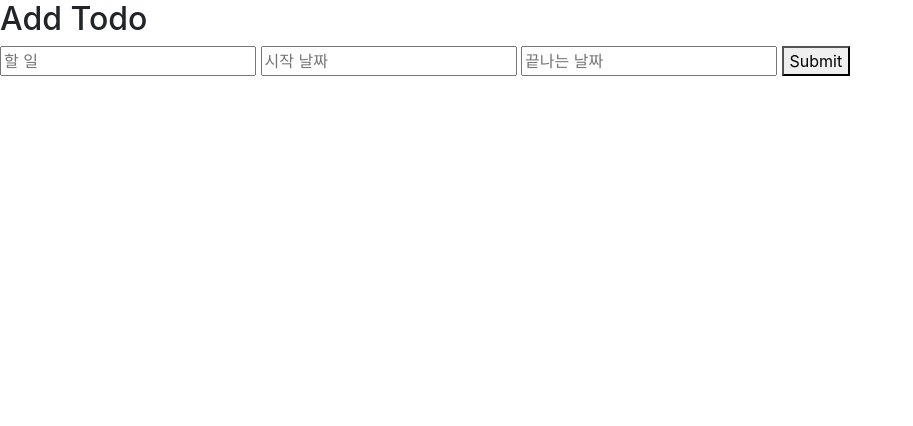
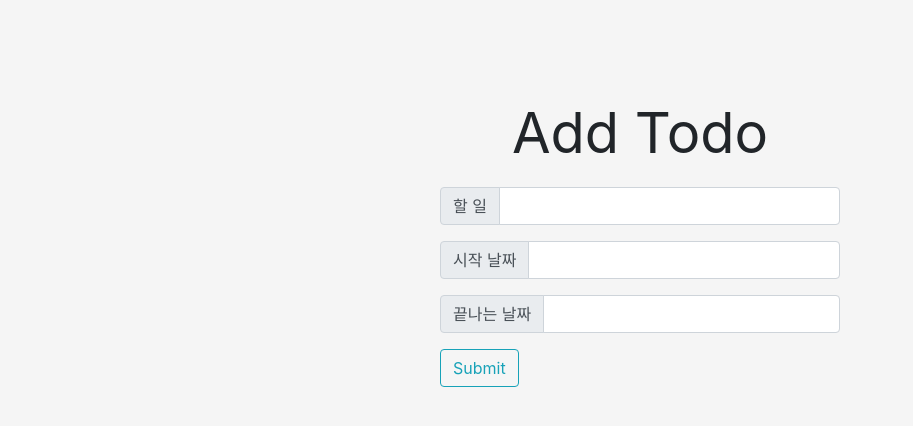
Before and after one commit to moorekwon/Team5_Todo-List, a Django app: page /add_todo/ in a window 1280 px wide. Shown: the top 426 px of the page, without its empty margins (0-913 px from the left). Run offline with Django 3.2, Linux system fonts and the light colour scheme; some libraries are stand-ins or nearby versions.

```diff
--- a/app/main/urls.py
+++ b/app/main/urls.py
@@ -8,5 +8,5 @@ urlpatterns = [
     path('add_todo/', views.add_todo, name='add-todo'),
     path('update_todo/<int:pk>/', views.update_todo, name='update-todo'),
     path('delete_todo/<int:pk>/', views.delete_todo, name='delete-todo'),
-    path('search_todo/', views.search_todo, name='search-todo')
+    # path('check_todo/<int:pk>/', views.check_todo, name='check-todo')
 ]
--- a/app/main/views.py
+++ b/app/main/views.py
@@ -2,24 +2,19 @@ from django.shortcuts import render, redirect
 
 # Create your views here.
 from main.filters import SearchFilter
-from main.models import Todo
+from main.models import Todo, TodoStatus
 
 
 def index(request):
-    todo_items = Todo.objects.all().order_by('end_date')
+    search_text = request.GET.get('search_text')
+    query = Todo.objects.all()
+    if search_text:
+        todo_items = query.filter(text__contains=search_text)
+    else:
+        todo_items = query
 
     context = {
-        'todo_items': todo_items
-    }
-    return render(request, 'main/index.html', context)
-
-
-def search_todo(request):
-    search_list = Todo.objects.all()
-    search_filter = SearchFilter(request.GET, queryset=search_list)
-
-    context = {
-        'search_filter': search_filter
+        'todo_items': todo_items,
     }
     return render(request, 'main/index.html', context)
 
@@ -30,7 +25,6 @@ def add_todo(request):
         text = request.POST['text']
         start_date = request.POST['start_date']
         end_date = request.POST['end_date']
-        # priority = str(request.POST['priority'])
 
         Todo.objects.create(author=author, text=text, start_date=start_date, end_date=end_date)
         return redirect('main:index')
@@ -45,7 +39,6 @@ def update_todo(request, pk):
         todo.text = request.POST['text']
         todo.start_date = request.POST['start_date']
         todo.end_date = request.POST['end_date']
-        # todo.priority = str(request.POST['priority'])
         todo.save()
         return redirect('main:index')
     else:
@@ -58,3 +51,15 @@ def update_todo(request, pk):
 def delete_todo(request, pk):
     Todo.objects.get(pk=pk).delete()
     return redirect('main:index')
+
+
+# def check_todo(request, pk):
+#     todo = Todo.objects.get(pk=pk)
+#     status = request.POST['status']
+#
+#     todo_status = TodoStatus.objects.filter(todo=todo)
+#     if todo_status.exist():
+#         todo_status.delete()
+#     else:
+#         TodoStatus.objects.create(todo=todo, status=status)
+#     return redirect('main:index')
--- a/app/templates/main/add_todo.html
+++ b/app/templates/main/add_todo.html
@@ -1,14 +1,52 @@
 {% extends 'base.html' %}
 
+{% block head %}
+<style>
+    body {
+        width: 400px;
+        margin: 100px auto;
+        background-color: #f5f5f5;
+    }
+
+    h2 {
+        margin-bottom: 20px;
+        text-align: center;
+    }
+</style>
+{% endblock %}
+
 {% block content %}
-<h2>Add Todo</h2>
+<body>
+<h2 class="display-4 font-weight-normal">Add Todo</h2>
 
 <form action="" method="post" enctype="multipart/form-data">
     {% csrf_token %}
-<!--    <input type="number" name="priority" placeholder="우선 순위">-->
-    <input type="text" name="text" placeholder="할 일">
-    <input type="text" onfocus="(this.type='date')" name="start_date" placeholder="시작 날짜">
-    <input type="text" onfocus="(this.type='date')" name="end_date" placeholder="끝나는 날짜">
-    <button type="submit">Submit</button>
+    <div class="input-group mb-3">
+        <div class="input-group-prepend">
+            <span class="input-group-text" id="text">할 일</span>
+        </div>
+        <input type="text" name="text" class="form-control" aria-label="Sizing example input"
+               aria-describedby="inputGroup-sizing-default">
+    </div>
+
+    <div class="input-group mb-3">
+        <div class="input-group-prepend">
+            <span class="input-group-text" id="start_date">시작 날짜</span>
+        </div>
+        <input type="text" onfocus="(this.type='date')" name="start_date" class="form-control"
+               aria-label="Sizing example input"
+               aria-describedby="inputGroup-sizing-default">
+    </div>
+
+    <div class="input-group mb-3">
+        <div class="input-group-prepend">
+            <span class="input-group-text" id="end_date">끝나는 날짜</span>
+        </div>
+        <input type="text" onfocus="(this.type='date')" name="end_date" class="form-control"
+               aria-label="Sizing example input"
+               aria-describedby="inputGroup-sizing-default">
+    </div>
+    <button type="submit" class="btn btn-outline-info">Submit</button>
 </form>
+</body>
 {% endblock %}
--- a/app/templates/members/signin.html
+++ b/app/templates/members/signin.html
@@ -3,9 +3,10 @@
 {% block head %}
 <style>
     .text-center {
+        margin-top: 200px;
         width: 400px;
+        background-color: #f5f5f5;
     }
-
 </style>
 {% endblock %}
 
--- a/app/templates/members/signup.html
+++ b/app/templates/members/signup.html
@@ -3,11 +3,12 @@
 {% block head %}
 <style>
     .text-center {
+        margin-top: 200px;
         width: 400px;
+        background-color: #f5f5f5;
     }
 </style>
 {% endblock %}
-
 
 {% block content %}
 <body class="text-center mx-auto text-center">
```
Also changed, not shown: app/main/models.py (+5 -2 lines), app/templates/main/index.html (+9 -9 lines), app/templates/main/update_todo.html (+44 -6 lines), app/db.sqlite3, app/main/migrations/0013_todo_status.py (added).
